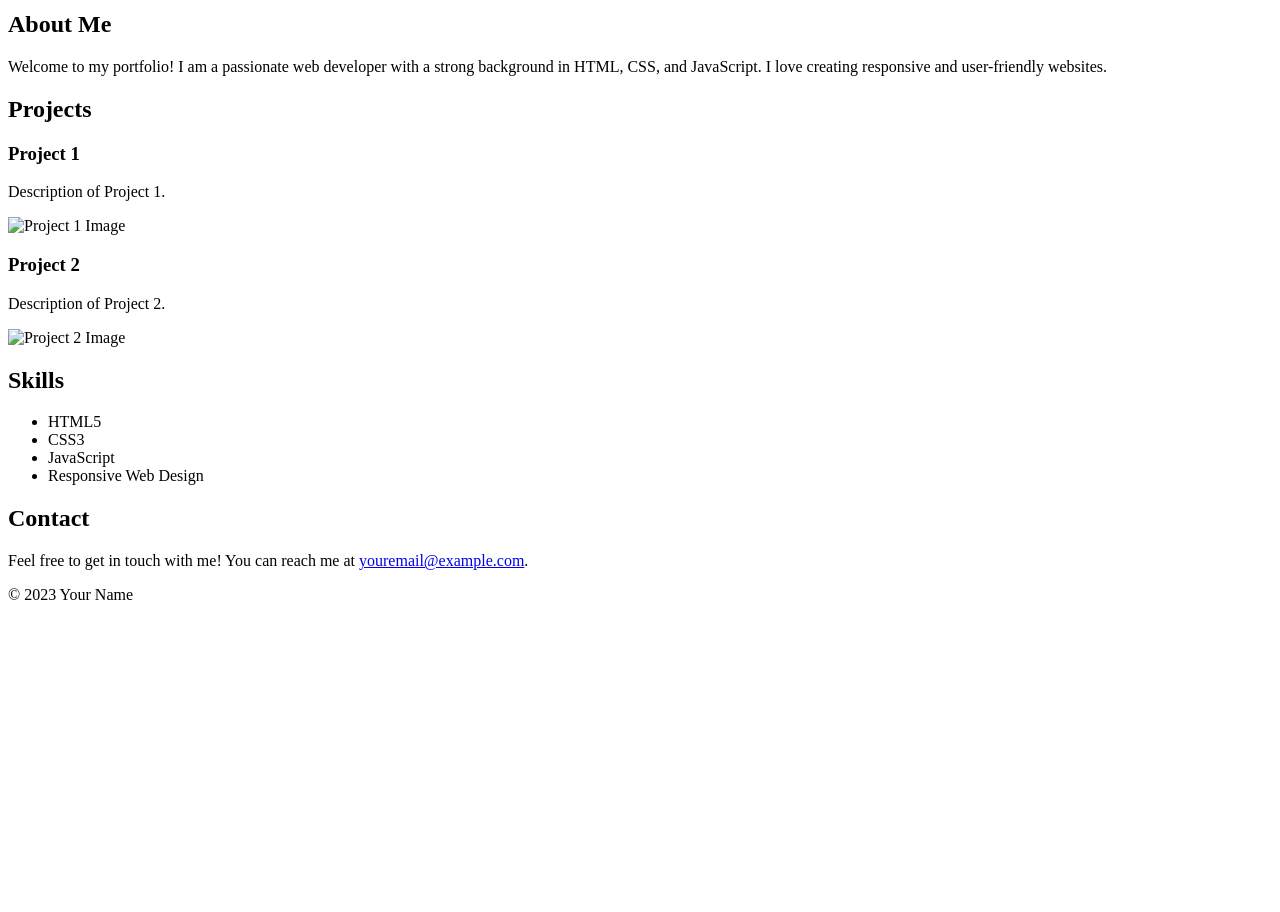
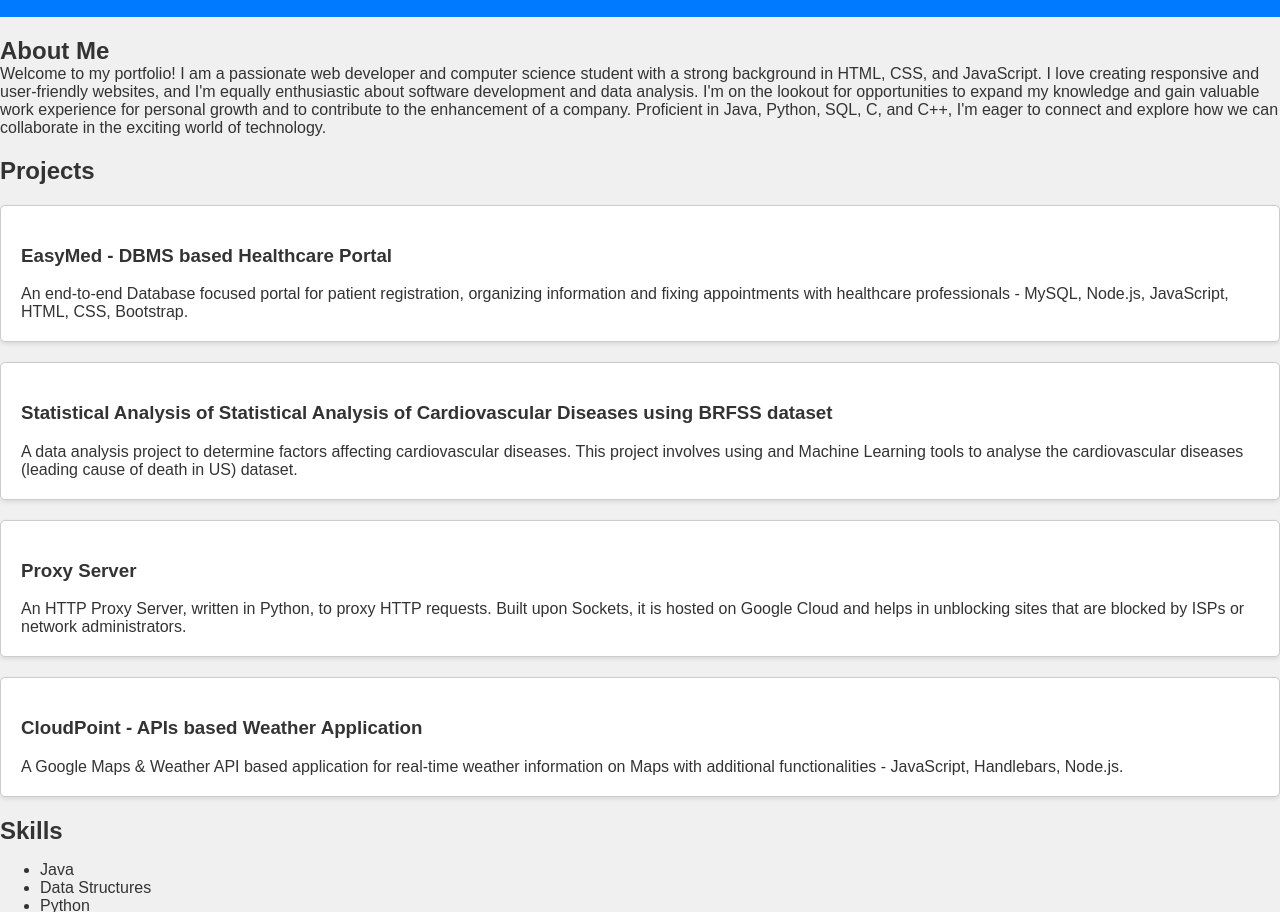
Before and after one commit to JusttVikram/JusttVikram.github.io, a plain HTML site: page index.html in a window 1280 px wide. Shown: the part 107-1019 px from the top of the page. Before the commit the page ends 800 px from the top, so only its background shows below. Drawn offline with Linux system fonts and the light colour scheme.

Commit message:
Update index.html

```diff
--- a/index.html
+++ b/index.html
@@ -3,36 +3,49 @@
 <head>
     <meta charset="UTF-8">
     <meta name="viewport" content="width=device-width, initial-scale=1.0">
-    <link rel="stylesheet" href="styles.css">
-    <title>Your Portfolio</title>
+    <link rel="stylesheet" href="style.css">
+    <title>My Portfolio</title>
 </head>
 <body>
     <header>
-        <h1>Your Name</h1>
+        <h1>Vikram Kumar Jha</h1>
         <p>Web Developer</p>
+        <p>Java Developer</p>
     </header>
 
     <section id="about">
         <h2>About Me</h2>
         <p>
-            Welcome to my portfolio! I am a passionate web developer with a strong
-            background in HTML, CSS, and JavaScript. I love creating responsive and
-            user-friendly websites.
+            Welcome to my portfolio! I am a passionate web developer and computer science student with a strong background in HTML, CSS, and JavaScript. I love creating responsive and user-friendly websites, and I'm equally enthusiastic about software development and data analysis. I'm on the lookout for opportunities to expand my knowledge and gain valuable work experience for personal growth and to contribute to the enhancement of a company. Proficient in Java, Python, SQL, C, and C++, I'm eager to connect and explore how we can collaborate in the exciting world of technology.
         </p>
     </section>
 
     <section id="projects">
         <h2>Projects</h2>
         <div class="project-card">
-            <h3>Project 1</h3>
-            <p>Description of Project 1.</p>
-            <img src="project1.jpg" alt="Project 1 Image">
+            <h3>EasyMed - DBMS based Healthcare Portal</h3>
+            <p>
+                An end-to-end Database focused portal for patient registration, organizing information and fixing appointments with healthcare professionals - MySQL, Node.js, JavaScript, HTML, CSS, Bootstrap.
+</p>
+<!--             <img src="project1.jpg" alt="Project 1 Image"> -->
         </div>
 
         <div class="project-card">
-            <h3>Project 2</h3>
-            <p>Description of Project 2.</p>
-            <img src="project2.jpg" alt="Project 2 Image">
+            <h3>Statistical Analysis of Statistical Analysis of Cardiovascular Diseases using BRFSS dataset</h3>
+            <p>A data analysis project to determine factors affecting cardiovascular diseases. This project involves using and Machine Learning tools to analyse the cardiovascular diseases (leading cause of death in US) dataset.</p>
+<!--             <img src="project2.jpg" alt="Project 2 Image"> -->
+        </div>
+
+        <div class="project-card">
+            <h3>Proxy Server</h3>
+            <p>An HTTP Proxy Server, written in Python, to proxy HTTP requests. Built upon Sockets, it is hosted on Google Cloud and helps in unblocking sites that are blocked by ISPs or network administrators.</p>
+<!--             <img src="project2.jpg" alt="Project 2 Image"> -->
+        </div>
+
+        <div class="project-card">
+            <h3>CloudPoint - APIs based Weather Application</h3>
+            <p>A Google Maps & Weather API based application for real-time weather information on Maps with additional functionalities - JavaScript, Handlebars, Node.js.</p>
+<!--             <img src="project2.jpg" alt="Project 2 Image"> -->
         </div>
         <!-- Add more project cards as needed -->
     </section>
@@ -40,10 +53,15 @@
     <section id="skills">
         <h2>Skills</h2>
         <ul>
+            <li>Java</li>
+            <li>Data Structures</li>
+            <li>Python</li>
+            <li>SQL</li>
             <li>HTML5</li>
             <li>CSS3</li>
             <li>JavaScript</li>
             <li>Responsive Web Design</li>
+
             <!-- Add more skills -->
         </ul>
     </section>
@@ -52,12 +70,12 @@
         <h2>Contact</h2>
         <p>
             Feel free to get in touch with me! You can reach me at
-            <a href="mailto:youremail@example.com">youremail@example.com</a>.
+            <a href="mailto:Vikramjha17373@gmail.com">youremail@example.com</a>.
         </p>
     </section>
 
     <footer>
-        &copy; 2023 Your Name
+        &copy; 2023 Vikram Kumar Jha
     </footer>
 </body>
 </html>
```
